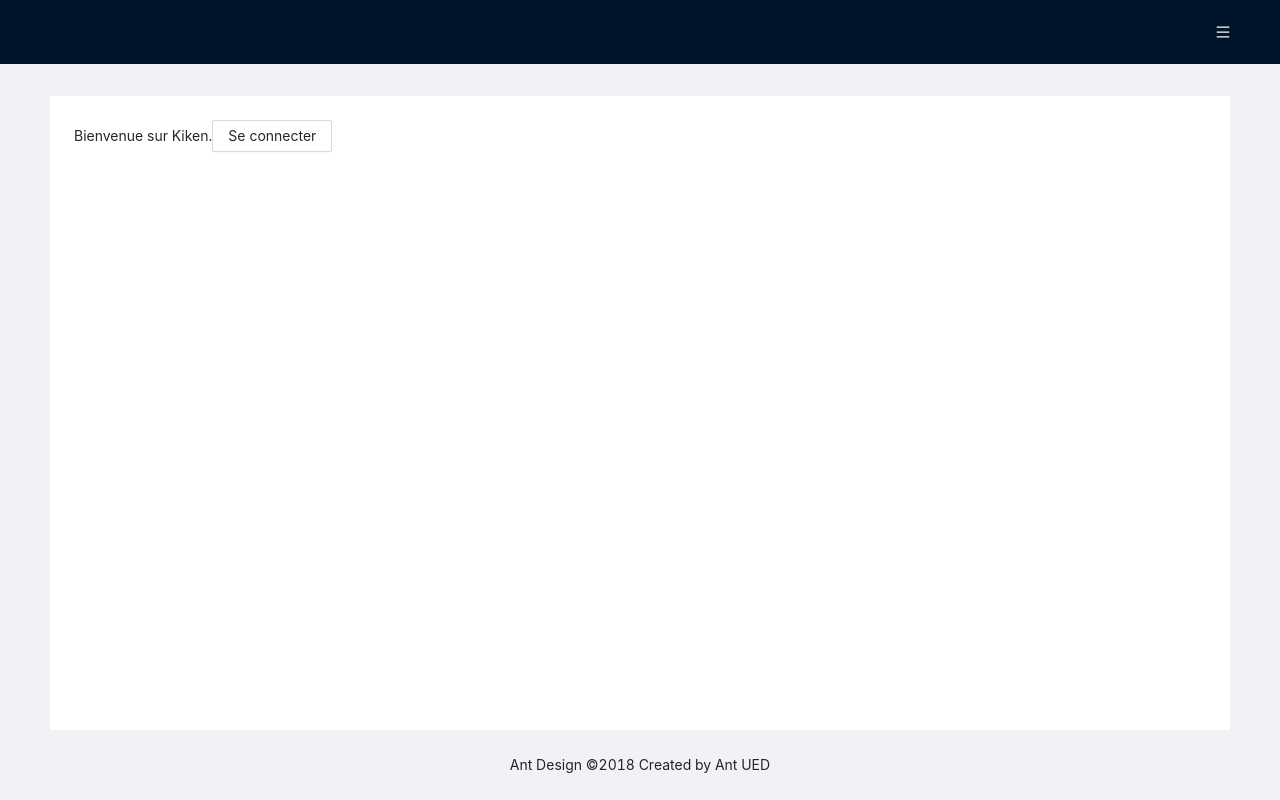
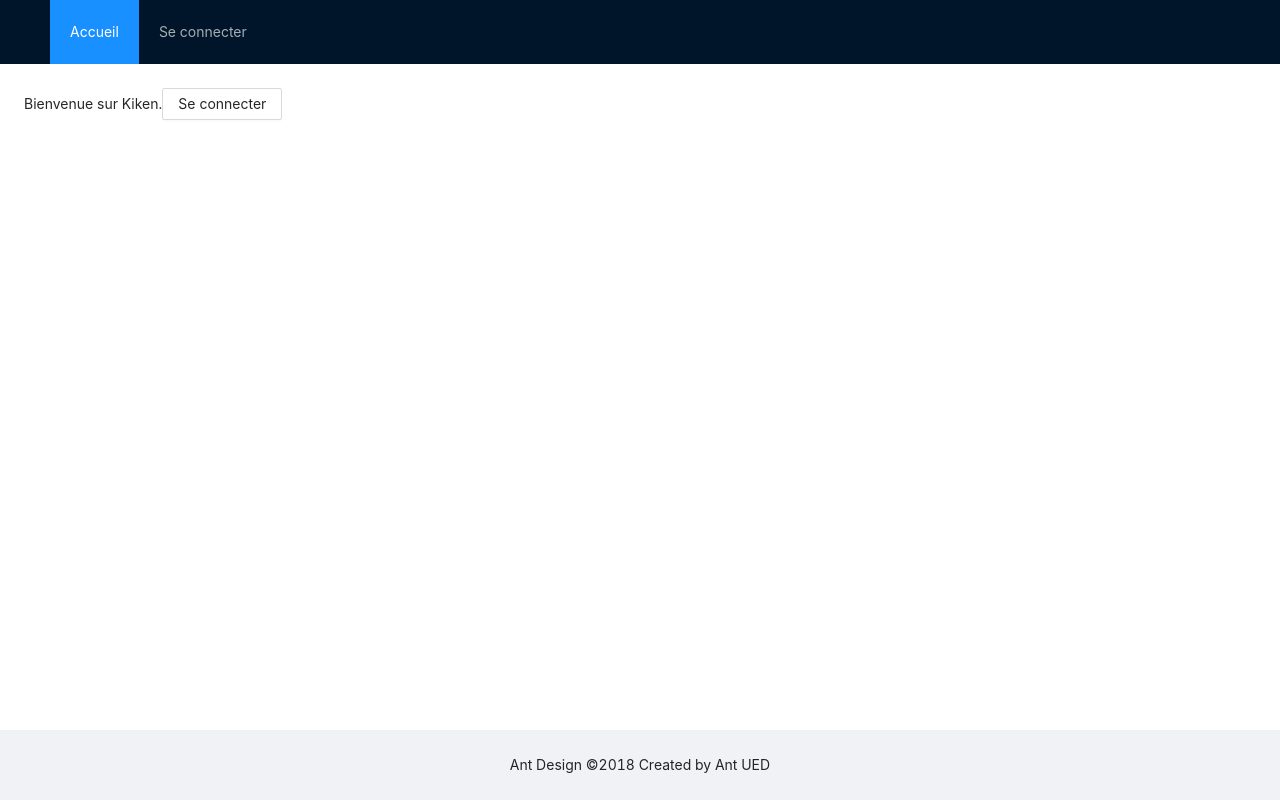
Before and after one commit to shnsaing/yet-another-file-sharing-app, a React app: page / in a window 1280 px wide. Built offline with nearby package versions, Linux system fonts and the light colour scheme.

Commit message:
Mobile style

```diff
--- a/src/components/Layout/style.less
+++ b/src/components/Layout/style.less
@@ -1,15 +1,24 @@
+@import '../../variables.less';
+
 .layout {
   height: 100%;
 
   .content-wrapper {
-    padding: 0 50px;
     height: calc(100% - 64px - 70px);
+
+    @media @tablet, @desktop {
+      padding: 0 50px;
+    }
 
     .content {
       overflow: auto;
-      height: calc(100% - 32px);
       background: #fff;
-      margin-top: 32px;
+      height: 100%;
+
+      @media @tablet, @desktop {
+        margin-top: 32px;
+        height: calc(100% - 32px);
+      }
     }
   }
 }
--- a/src/components/Navbar/index.tsx
+++ b/src/components/Navbar/index.tsx
@@ -1,10 +1,12 @@
 import React, { useState } from 'react';
-import { Drawer, Layout, Menu, MenuProps } from 'antd';
+import { Drawer, Layout, Menu, MenuProps, MenuTheme } from 'antd';
+import { MenuMode } from 'rc-menu/lib/interface';
 import { useNavigate } from 'react-router-dom';
 import { WithTranslation } from 'react-i18next';
 import { MenuOutlined } from '@ant-design/icons';
 
 import withTranslation from '../../hoc/withTranslation';
+import { useIsMobile } from '../../hooks/useIsMobile';
 
 import './style.less';
 
@@ -13,6 +15,7 @@ const { Header } = Layout;
 const Navbar: React.FC = ({ t }: WithTranslation) => {
   const [openDrawer, setOpenDrawer] = useState(false);
   const navigate = useNavigate();
+  const isMobile = useIsMobile();
 
   const getMenu = () => {
     const menu: MenuProps['items'] = [];
@@ -40,13 +43,28 @@ const Navbar: React.FC = ({ t }: WithTranslation) => {
     return menu;
   };
 
+  const getMenuComponent = (
+    mode = 'vertical',
+    theme: string | undefined = undefined
+  ) => {
+    return (
+      <Menu
+        theme={theme as MenuTheme}
+        defaultSelectedKeys={['/']}
+        onClick={menuOnClick}
+        mode={mode as MenuMode}
+        items={getMenu()}
+      />
+    );
+  };
+
   const menuOnClick: MenuProps['onClick'] = (e) => {
     navigate(e.key);
     setOpenDrawer(false);
   };
 
   const getDrawer = () => {
-    return (
+    return isMobile ? (
       <Drawer
         open={openDrawer}
         placement="right"
@@ -56,27 +74,29 @@ const Navbar: React.FC = ({ t }: WithTranslation) => {
         drawerStyle={{ overflowX: 'hidden' }}
         width={260}
       >
-        <Menu
-          defaultSelectedKeys={['/']}
-          onClick={menuOnClick}
-          mode="vertical"
-          items={getMenu()}
+        {getMenuComponent()}
+      </Drawer>
+    ) : null;
+  };
+
+  const getNavbar = () => {
+    return isMobile ? (
+      <div className="hamburger-wrapper">
+        <MenuOutlined
+          className="hamburger"
+          onClick={() => setOpenDrawer(true)}
         />
-      </Drawer>
+      </div>
+    ) : (
+      getMenuComponent('horizontal', 'dark')
     );
   };
 
   return (
     <Header>
       <div className="logo" />
-      <div className="hamburger-wrapper">
-        <MenuOutlined
-          className="hamburger"
-          onClick={() => setOpenDrawer(true)}
-        />
-      </div>
+      {getNavbar()}
       {getDrawer()}
-      {/* {getMenu()} */}
     </Header>
   );
 };
--- /dev/null
+++ b/src/hooks/useIsMobile.tsx
@@ -0,0 +1,20 @@
+import { useEffect, useState } from 'react';
+
+export function useIsMobile() {
+  const [width, setWidth] = useState(window.innerWidth);
+
+  const handleWindowSizeChange = () => {
+    setWidth(window.innerWidth);
+  };
+
+  useEffect(() => {
+    window.addEventListener('resize', handleWindowSizeChange);
+    return () => {
+      window.removeEventListener('resize', handleWindowSizeChange);
+    };
+  }, []);
+
+  const isMobile = width <= 768;
+
+  return isMobile;
+}
--- /dev/null
+++ b/src/variables.less
@@ -0,0 +1,2 @@
+@desktop: ~'only screen and (min-width: 960px) and (max-width: 1199px)';
+@tablet: ~'only screen and (min-width: 720px) and (max-width: 959px)';
```
